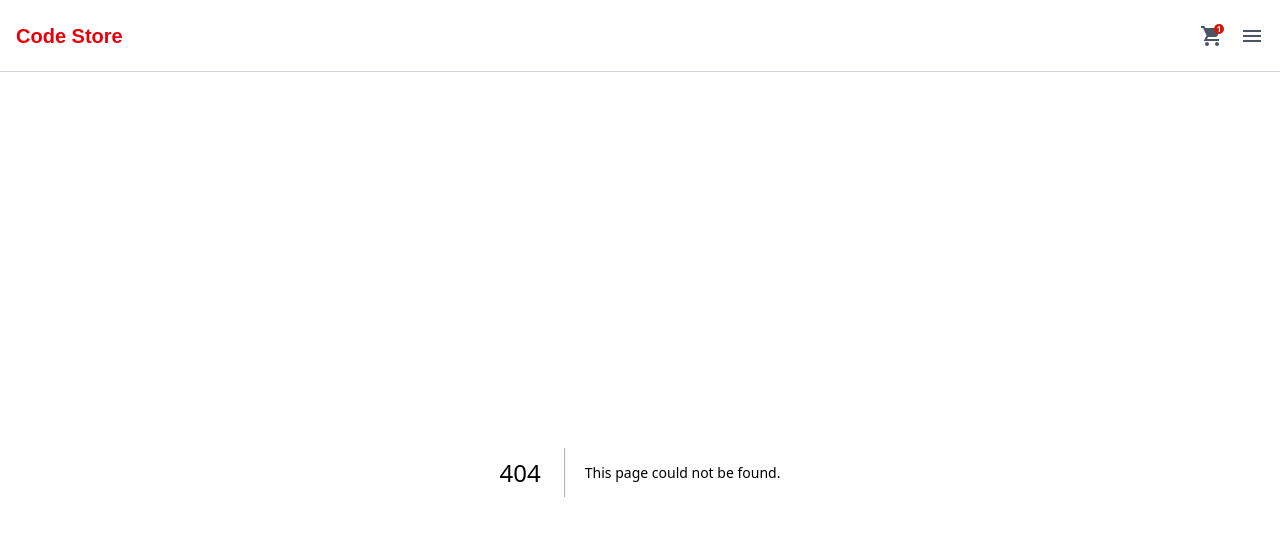
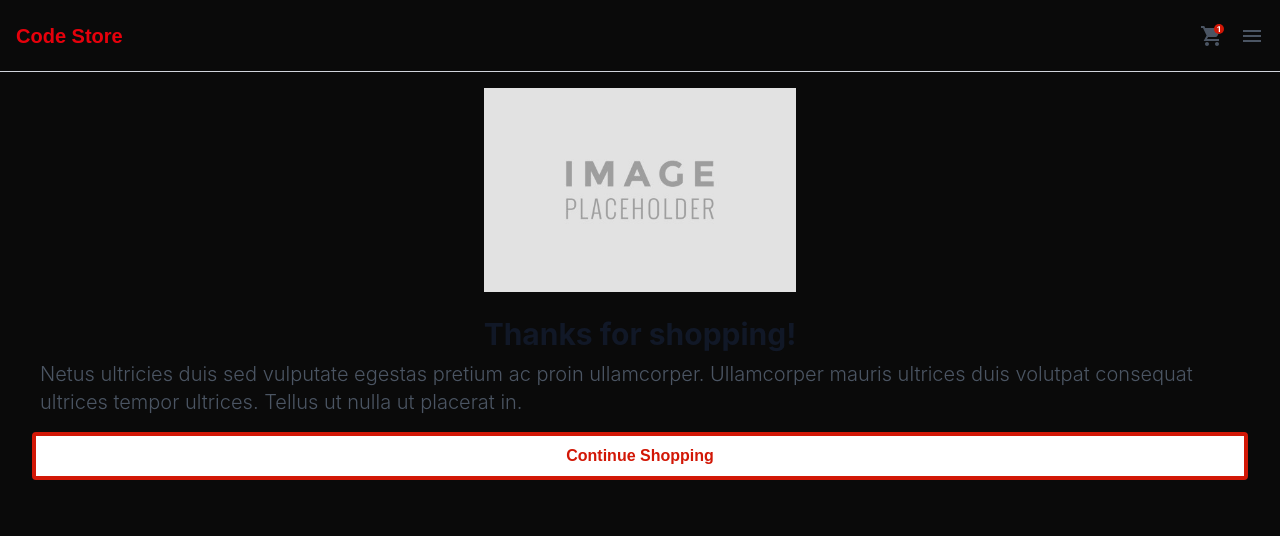
Before and after one commit to KelsonF/w12_E-Commerce_backend, a Next.js app: page /checkout/confirmation in a window 1280 px wide. Before the commit this address had no page. Shown: the top 536 px of the page. Built offline with nearby package versions, Linux system fonts and the light colour scheme.

Commit message:
feature: structure for confirmation page

```diff
--- a/src/components/shared/Img/index.tsx
+++ b/src/components/shared/Img/index.tsx
@@ -14,7 +14,8 @@ function Img({ source, placeholder, w, h}: ImgProps) {
       alt={placeholder || 'Image'}
       width={w}
       height={h}
-      className="object-cover"
+      style={{ height: `${h}px` }}
+      className="object-cover h-[`${h}`]"
     />
   );
 }
--- /dev/null
+++ b/src/pages/checkout/confirmation/index.tsx
@@ -0,0 +1,25 @@
+import { Container } from "@/components/shared/Container";
+import { FlexContainer } from "@/components/shared/FlexContainer";
+import { Img } from "@/components/shared/Img";
+import { Add } from "@/components/product/add";
+import placeholderimage from "@/assets/placeholderimg.png";
+
+export default function Confirmation(){
+    return(
+        <Container>
+            <FlexContainer>
+                <Img source={placeholderimage.src} w={312} h={204} />
+                <FlexContainer>
+                    <p className="text-3xl text-[#111827] font-[Inter] font-bold pt-2">Thanks for shopping!</p>
+                    <p className="text-xl text-[#4B5563] font-[Inter] font-light p-2 pb-4">
+                    Netus ultricies duis sed vulputate egestas pretium ac proin ullamcorper.
+                    Ullamcorper mauris ultrices duis volutpat consequat ultrices tempor ultrices.
+                    Tellus ut nulla ut placerat in.
+                 </p>
+                    <Add placeholder="Continue Shopping" />
+                </FlexContainer>
+            </FlexContainer>
+        </Container>
+    );
+
+}
--- a/src/styles/globals.css
+++ b/src/styles/globals.css
@@ -1,3 +1,4 @@
+
 @import "tailwindcss";
 
 :root {
@@ -12,7 +13,7 @@
   --font-mono: var(--font-geist-mono);
 }
 
-@media (prefers-color-scheme: dark) {
+@media (prefers-color-scheme: light) {
   :root {
     --background: #0a0a0a;
     --foreground: #ededed;
@@ -59,6 +60,7 @@ canvas,
 svg {
   display: block;
   max-width: 100%;
+
 }
 
 /* 7. Inherit fonts for form controls */
```
